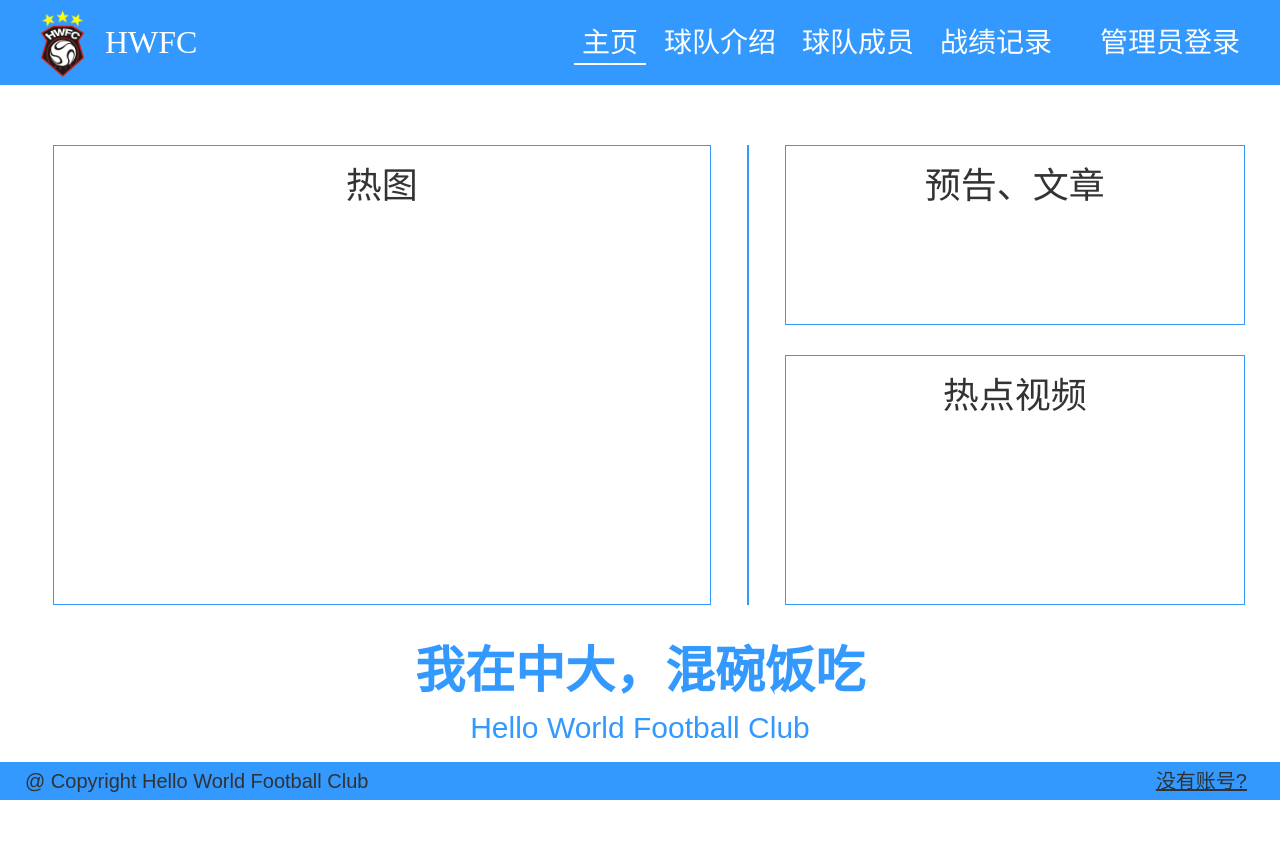
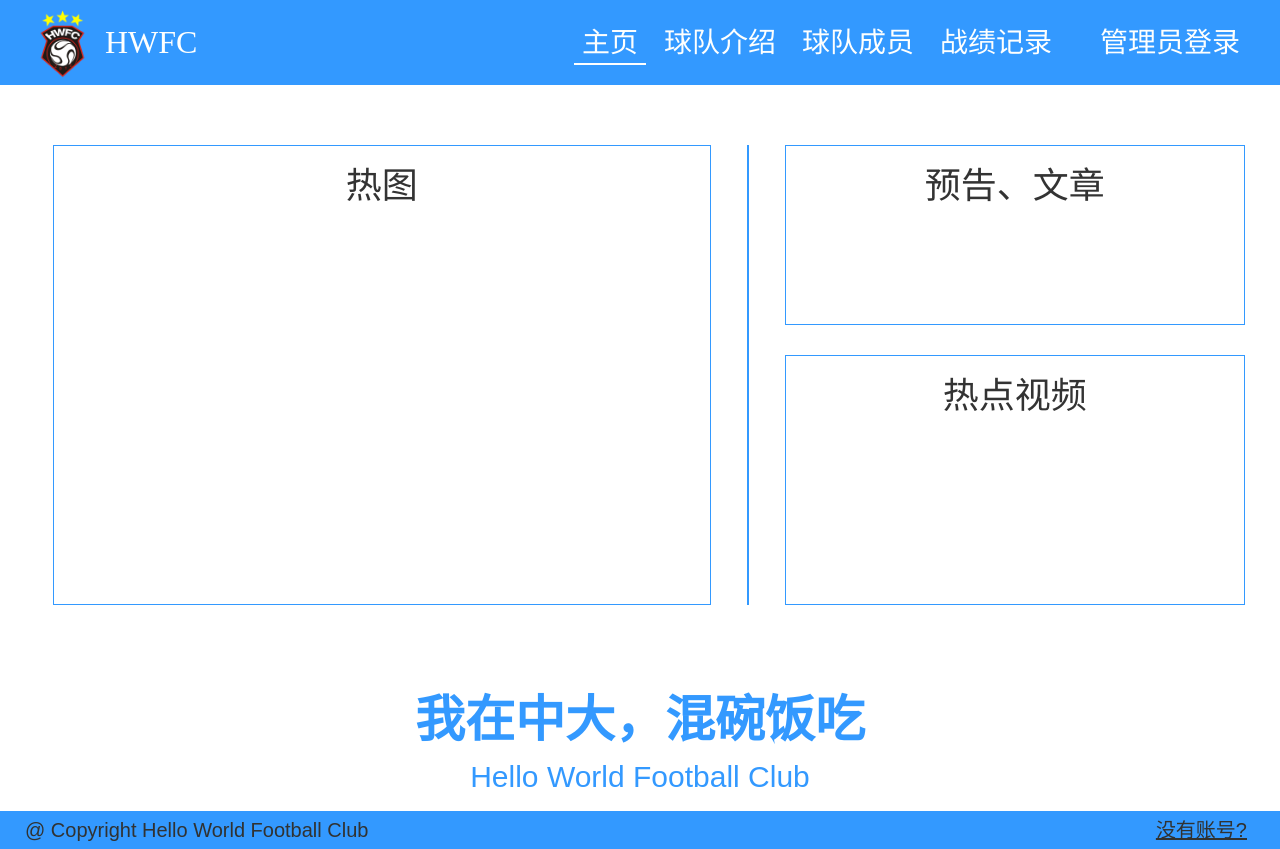
Before and after one commit to Liveipool/hwfc-client, a Vue app: page /#/home in a window 1280 px wide. Before the commit the page ends 800 px from the top, so only its background shows below. Built offline with nearby package versions, Linux system fonts and the light colour scheme.

Commit message:
完成页面的响应式布局

```diff
--- a/src/App.vue
+++ b/src/App.vue
@@ -1,7 +1,9 @@
 <template>
   <div id="app">
     <navigation-bar></navigation-bar>
-    <router-view></router-view>
+    <div id="content">
+      <router-view></router-view>
+    </div>
     <foot-bar></foot-bar>
   </div>
 </template>
@@ -19,9 +21,20 @@ export default {
 }
 </script>
 
-<style>
+<style scoped>
+/*用flexbox布局来实现以下效果：
+上面高度不够时，底栏就固定在页面底部
+上面高度够时，底栏就不固定，
+顺着往下移，滚动条拉到最底才看得到
+*/
 #app {
-    width: 100%;
-    height: 100%;
+  width: 100%;
+  min-height: 100%;
+  display: flex;
+  flex-direction: column;
+}
+
+#content {
+  flex-grow: 1;
 }
 </style>
--- a/src/components/foot-bar.vue
+++ b/src/components/foot-bar.vue
@@ -1,5 +1,5 @@
 <template>
-  <div id='footBar' class="navbar-fixed-bottom visible-lg-block">
+  <div id='footBar' class="visible-lg-block">
     <div class="foot-bar-name chinese-name">我在中大，混碗饭吃</div>
     <div class="foot-bar-name english-name">Hello World Football Club</div>
     <div class="foot-bar-bottom">
```
